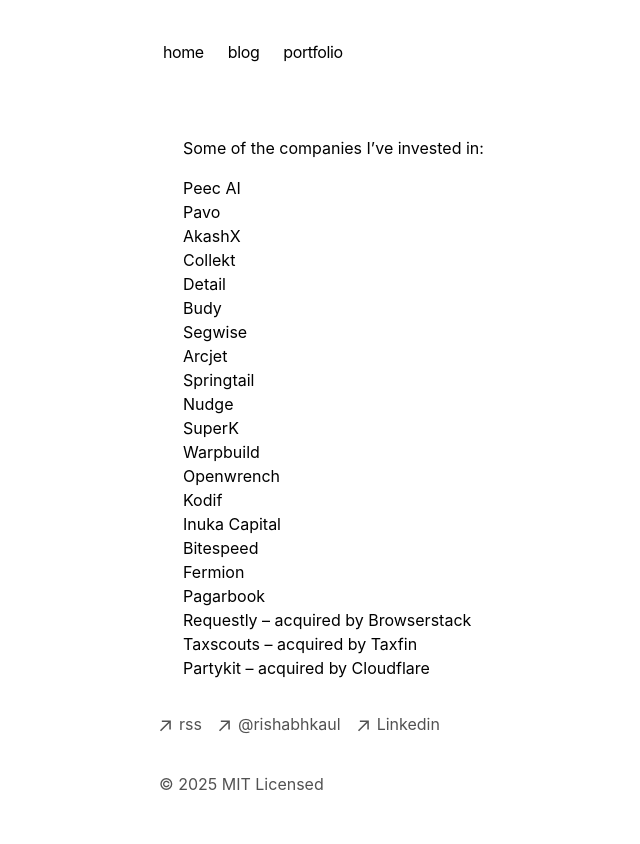
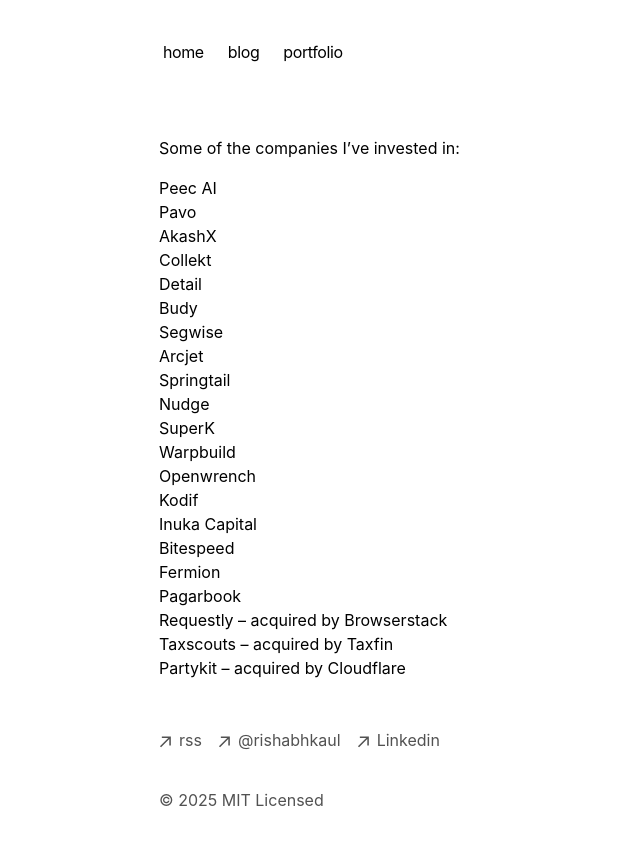
Before and after one commit to Rishabhkaul/Personal-website, a Next.js app: page /portfolio in a window 1280 px wide. Shown: the top 844 px of the page, without its empty margins (193-833 px from the left). Built offline with nearby package versions, Linux system fonts and the light colour scheme.

Commit message:
Update page.tsx

```diff
--- a/app/portfolio/page.tsx
+++ b/app/portfolio/page.tsx
@@ -1,6 +1,6 @@
 export default function PortfolioPage() {
   return (
-    <main className="ml-6">
+    <main className="mb-4">
       <p className="mb-4">
         Some of the companies I’ve invested in:
       </p>
```
